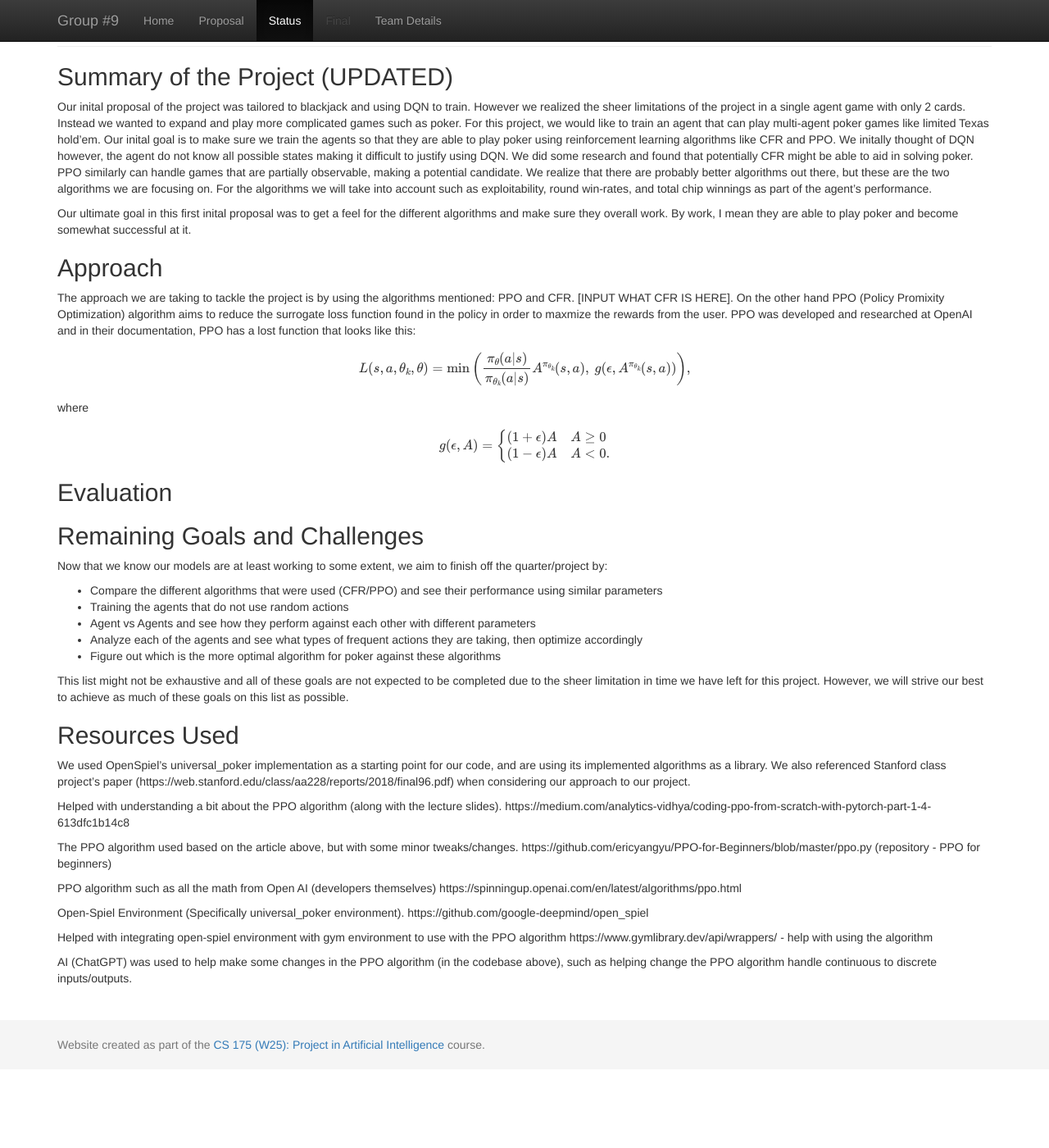
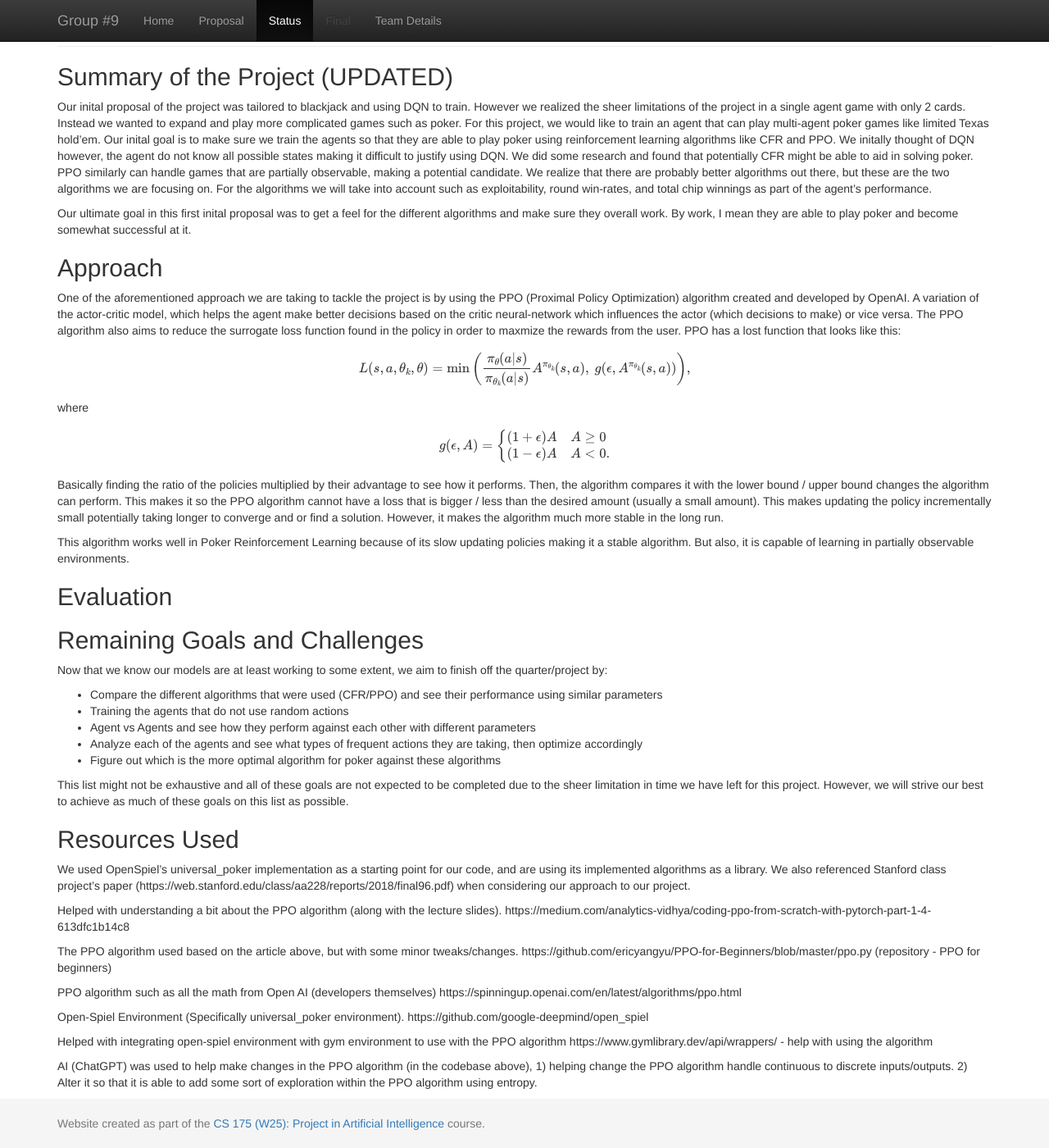
Before and after one commit to whygukin/Group-9, a Jekyll site: the page built from docs/status.md, in a window 1280 px wide and 1400 px high, scrolled down 96 px. Shown: the whole window at 82% size. Built offline with Jekyll 4.4.1, drawn with Linux system fonts in a browser that asks for light colours; formulas are drawn with MathJax 3.

Commit message:
Update status.md
updated for now

```diff
--- a/docs/status.md
+++ b/docs/status.md
@@ -10,7 +10,7 @@ Our inital proposal of the project was tailored to blackjack and using DQN to tr
 Our ultimate goal in this first inital proposal was to get a feel for the different algorithms and make sure they overall work. By work, I mean they are able to play poker and become somewhat successful at it.
 
 ## Approach
-The approach we are taking to tackle the project is by using the algorithms mentioned: PPO and CFR. [INPUT WHAT CFR IS HERE]. On the other hand PPO (Policy Promixity Optimization) algorithm aims to reduce the surrogate loss function found in the policy in order to maxmize the rewards from the user. PPO was developed and researched at OpenAI and in their documentation, PPO has a lost function that looks like this:
+One of the aforementioned approach we are taking to tackle the project is by using the PPO (Proximal Policy Optimization) algorithm created and developed by OpenAI. A variation of the actor-critic model, which helps the agent make better decisions based on the critic neural-network which influences the actor (which decisions to make) or vice versa. The PPO algorithm also aims to reduce the surrogate loss function found in the policy in order to maxmize the rewards from the user. PPO has a lost function that looks like this:
 
 $$
 L(s,a, \theta_k, \theta) = \min \left( \frac{\pi_{\theta}(a|s)}{\pi_{\theta_k}(a|s)} A^{\pi_{\theta_k}}(s,a), \ g(\epsilon, A^{\pi_{\theta_k}}(s,a)) \right),
@@ -25,6 +25,11 @@ g(\epsilon, A) =
 (1-\epsilon)A & A < 0.
 \end{cases}
 $$
+
+Basically finding the ratio of the policies multiplied by their advantage to see how it performs. Then, the algorithm compares it with the lower bound / upper bound changes the algorithm can perform. This makes it so the PPO algorithm cannot have a loss that is bigger / less than the desired amount (usually a small amount). This makes updating the policy incrementally small potentially taking longer to converge and or find a solution. However, it makes the algorithm much more stable in the long run.
+
+This algorithm works well in Poker Reinforcement Learning because of its slow updating policies making it a stable algorithm. But also, it is capable of learning in partially observable environments.
+
 
 ## Evaluation
 
@@ -60,4 +65,4 @@ https://github.com/google-deepmind/open_spiel
 Helped with integrating open-spiel environment with gym environment to use with the PPO algorithm
 https://www.gymlibrary.dev/api/wrappers/ - help with using the algorithm
 
-AI (ChatGPT) was used to help make some changes in the PPO algorithm (in the codebase above), such as helping change the PPO algorithm handle continuous to discrete inputs/outputs.
+AI (ChatGPT) was used to help make changes in the PPO algorithm (in the codebase above), 1) helping change the PPO algorithm handle continuous to discrete inputs/outputs. 2) Alter it so that it is able to add some sort of exploration within the PPO algorithm using entropy.
```
